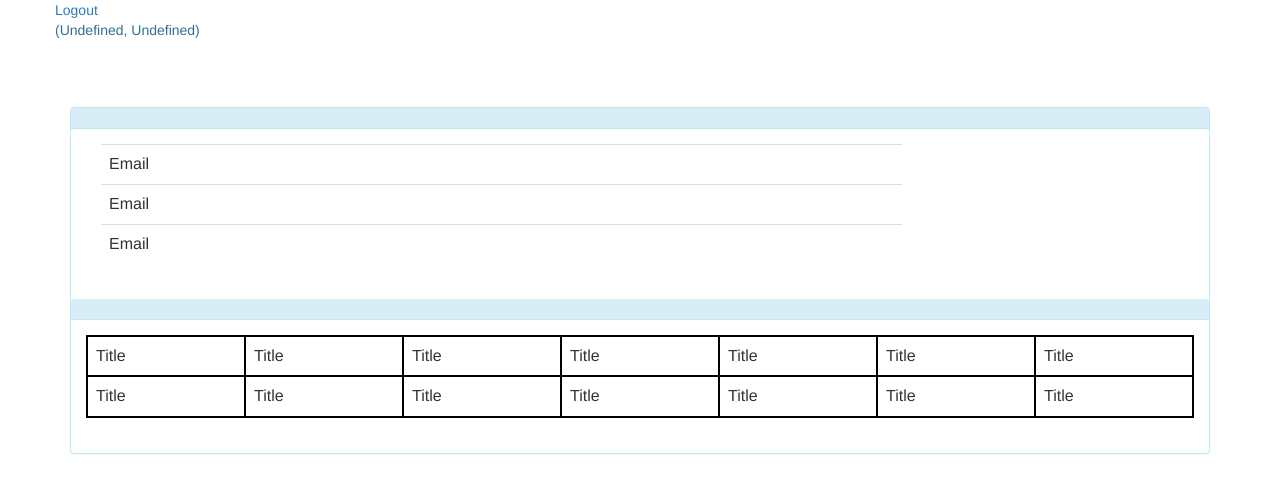
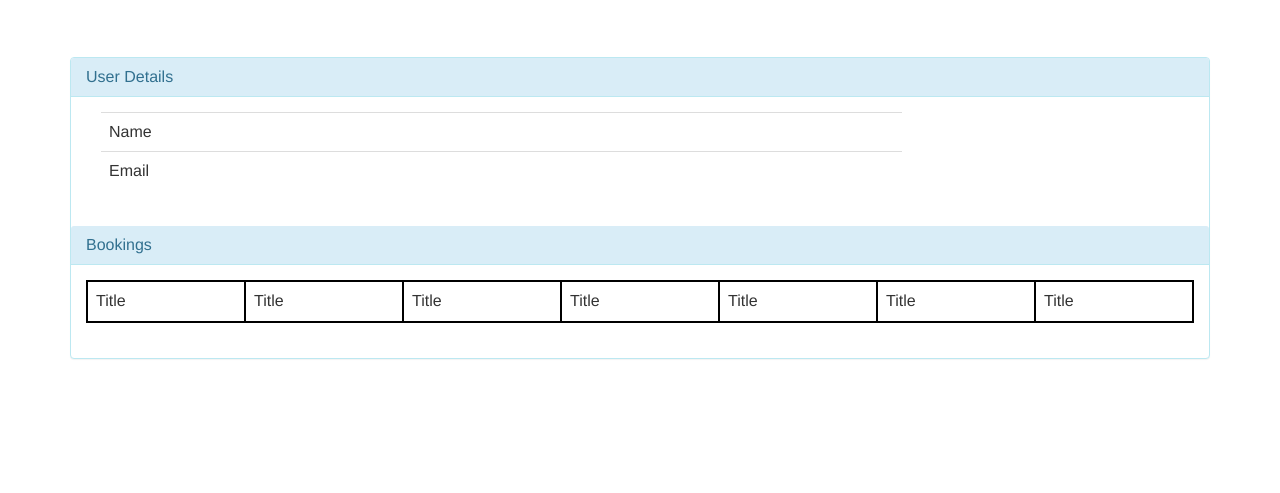
Before and after one commit to ravsodhi/bookmyshow-webapp, a Flask app: page /user/history in a window 1280 px wide. Shown: the top 493 px of the page. Run offline with Flask 2, Linux system fonts and the light colour scheme; some libraries are stand-ins or nearby versions.

Commit message:
Update user.html

```diff
--- a/src/app/templates/user.html
+++ b/src/app/templates/user.html
@@ -11,53 +11,34 @@
 
 <body>
     <div class="container">
-        <div class="row">
-            <divstyle="margin:2%;">
-                <A href="edit.html">Logout</A>
-                <br>
-                <p class=" text-info">{{date,time}} </p>
-        </div>
         <div style="margin-top:5%;">
             <div class="panel panel-info">
                 <div class="panel-heading">
-                    <h3 class="panel-title">{{Name}}</h3>
+                    <h3 class="panel-title">User Details</h3>
                 </div>
                 <div class="panel-body user-body">
                     <div>
                         <div class=" col-md-9">
                             <table class="table table-user-information" style="border:none;">
                                 <tr>
-                                    <td>Email</td>
-                                    <td><a href="mailto:info@support.com">{{href}}</a></td>
+                                    <td>Name</td>
+                                    <td id="user_name"></td>
                                 </tr>
                                 <tr>
                                     <td>Email</td>
-                                    <td><a href="mailto:info@support.com">{{href}}</a></td>
-                                </tr>
-                                <tr>
-                                    <td>Email</td>
-                                    <td><a href="mailto:info@support.com">{{href}}</a></td>
+                                    <td id="user_email"></td>
                                 </tr>
                             </table>
                         </div>
                     </div>
                 </div>
                 <div class="panel-heading">
-                    <h3 class="panel-title">{{Bookings}}</h3>
+                    <h3 class="panel-title">Bookings</h3>
                 </div>
                 <div class="panel-body booking-body">
                     <div class="row">
                         <div class=" col-md-9 col-lg-9" style="width:100%;">
-                            <table class="table" style="width:100%;">
-                                <tr class="trow">
-                                    <td class="tcol">Title</td>
-                                    <td class="tcol">Title</td>
-                                    <td class="tcol">Title</td>
-                                    <td class="tcol">Title</td>
-                                    <td class="tcol">Title</td>
-                                    <td class="tcol">Title</td>
-                                    <td class="tcol">Title</td>
-                                </tr>
+                            <table class="table" style="width:100%;" id="booking_info">
                                 <tr class="trow">
                                     <td class="tcol">Title</td>
                                     <td class="tcol">Title</td>
```
